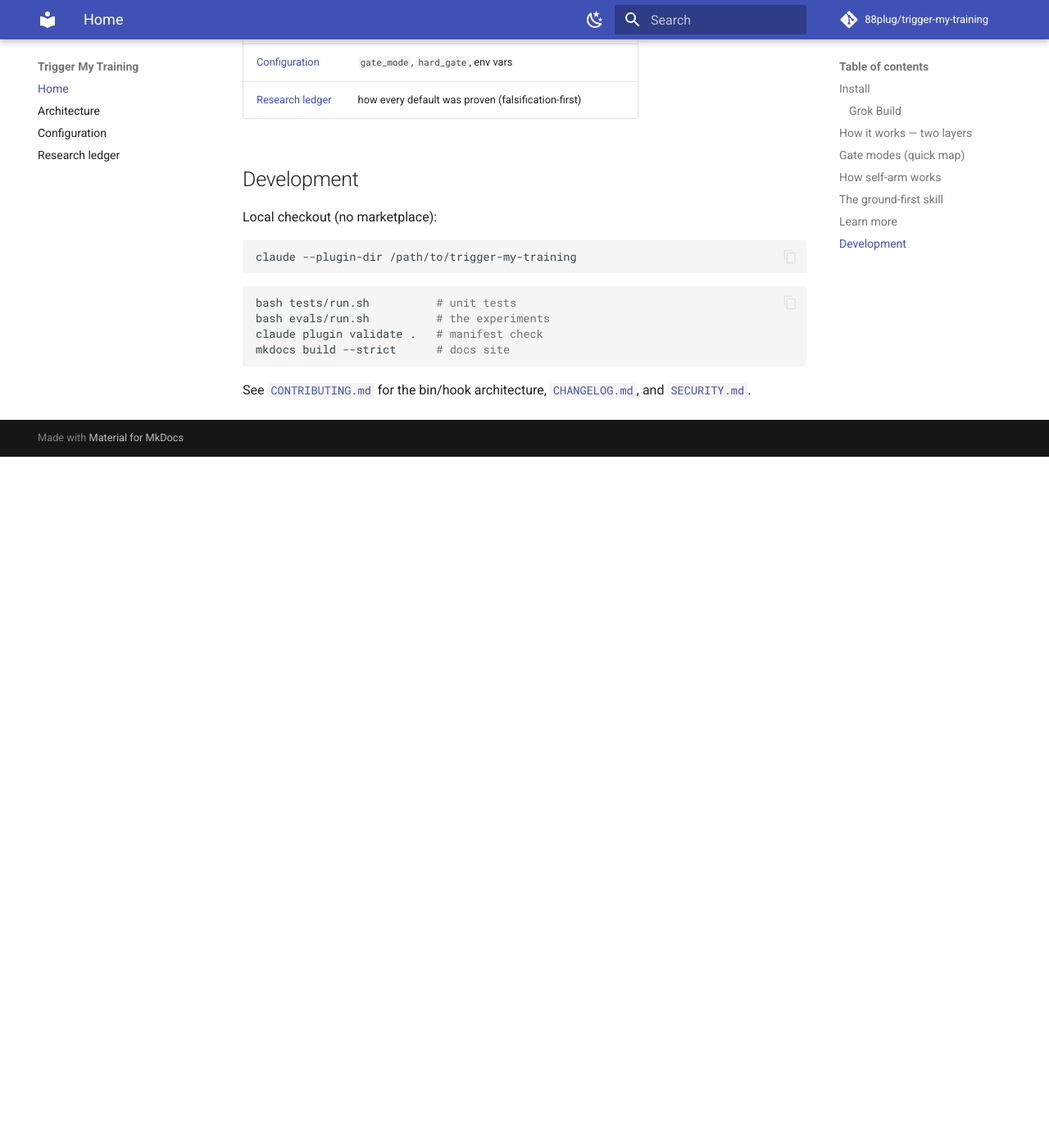
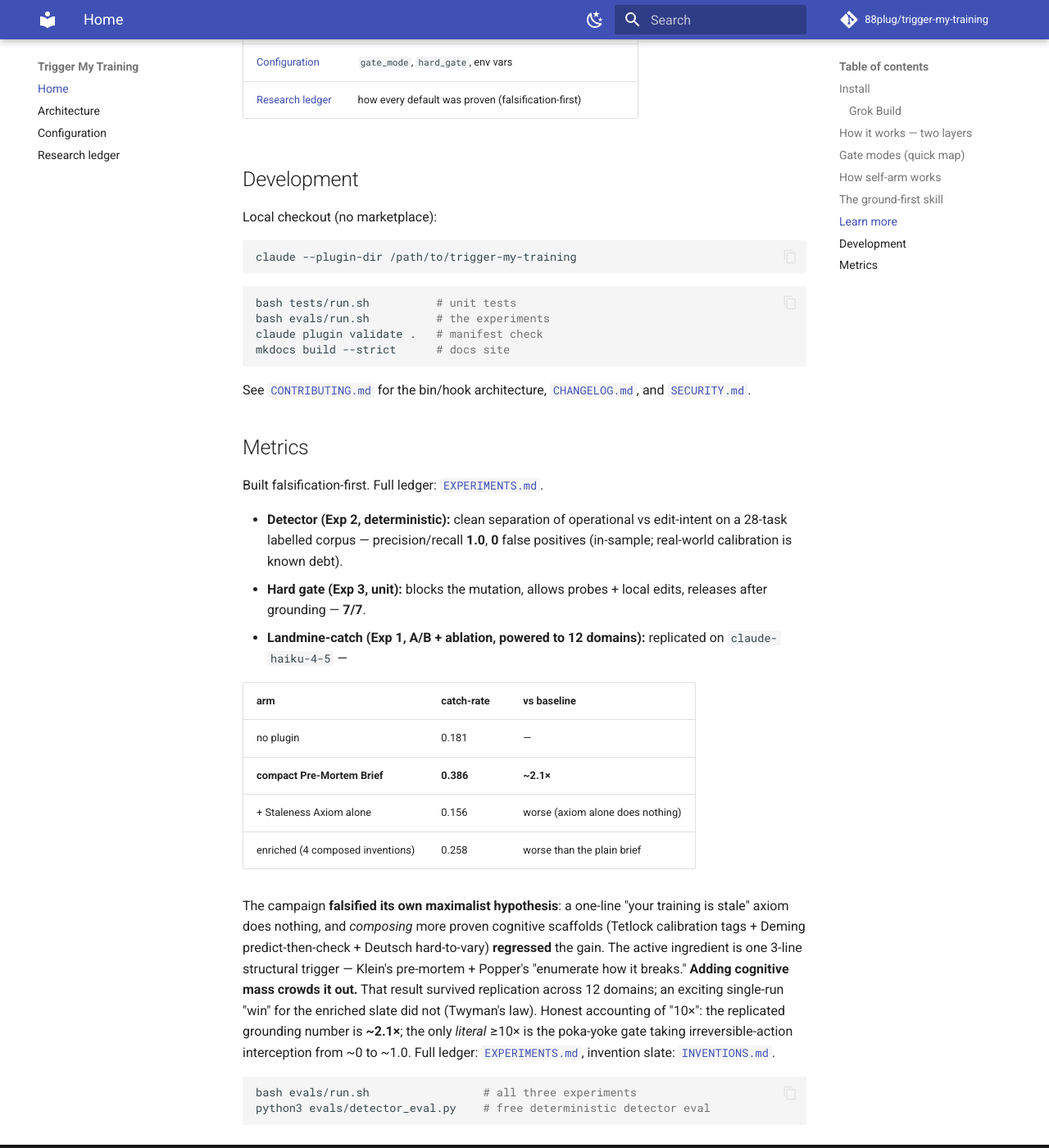
Before and after one commit to 88plug/trigger-my-training, an MkDocs documentation site: the page built from docs/index.md, in a window 1280 px wide and 1400 px high, scrolled down 3431 px. Shown: the whole window at 82% size. Built offline with MkDocs 1.6.1 and Material for MkDocs 9.7.7, drawn with Linux system fonts in a browser that asks for light colours; comment, search, counter and statistics services are not loaded; before the commit the page ends 3988 px from its top, so only the background shows below that.

Commit message:
docs: add Metrics section to MkDocs index (README Does it work?)

````diff
--- a/docs/index.md
+++ b/docs/index.md
@@ -168,3 +168,40 @@ mkdocs build --strict      # docs site
 
 See [`CONTRIBUTING.md`](https://github.com/88plug/trigger-my-training/blob/main/CONTRIBUTING.md) for the bin/hook architecture,
 [`CHANGELOG.md`](https://github.com/88plug/trigger-my-training/blob/main/CHANGELOG.md), and [`SECURITY.md`](https://github.com/88plug/trigger-my-training/blob/main/SECURITY.md).
+
+## Metrics
+
+
+Built falsification-first. Full ledger: [`EXPERIMENTS.md`](https://github.com/88plug/trigger-my-training/blob/main/EXPERIMENTS.md).
+
+- **Detector (Exp 2, deterministic):** clean separation of operational vs
+  edit-intent on a 28-task labelled corpus — precision/recall **1.0**, **0**
+  false positives (in-sample; real-world calibration is known debt).
+- **Hard gate (Exp 3, unit):** blocks the mutation, allows probes + local
+  edits, releases after grounding — **7/7**.
+- **Landmine-catch (Exp 1, A/B + ablation, powered to 12 domains):** replicated
+  on `claude-haiku-4-5` —
+
+  | arm | catch-rate | vs baseline |
+  | --- | --- | --- |
+  | no plugin | 0.181 | — |
+  | **compact Pre-Mortem Brief** | **0.386** | **~2.1×** |
+  | + Staleness Axiom alone | 0.156 | worse (axiom alone does nothing) |
+  | enriched (4 composed inventions) | 0.258 | worse than the plain brief |
+
+  The campaign **falsified its own maximalist hypothesis**: a one-line "your
+  training is stale" axiom does nothing, and *composing* more proven cognitive
+  scaffolds (Tetlock calibration tags + Deming predict-then-check + Deutsch
+  hard-to-vary) **regressed** the gain. The active ingredient is one 3-line
+  structural trigger — Klein's pre-mortem + Popper's "enumerate how it breaks."
+  **Adding cognitive mass crowds it out.** That result survived replication
+  across 12 domains; an exciting single-run "win" for the enriched slate did
+  not (Twyman's law). Honest accounting of "10×": the replicated grounding
+  number is **~2.1×**; the only *literal* ≥10× is the poka-yoke gate taking
+  irreversible-action interception from ~0 to ~1.0. Full ledger:
+  [`EXPERIMENTS.md`](https://github.com/88plug/trigger-my-training/blob/main/EXPERIMENTS.md), invention slate: [`INVENTIONS.md`](https://github.com/88plug/trigger-my-training/blob/main/INVENTIONS.md).
+
+```bash
+bash evals/run.sh                 # all three experiments
+python3 evals/detector_eval.py    # free deterministic detector eval
+```
````
